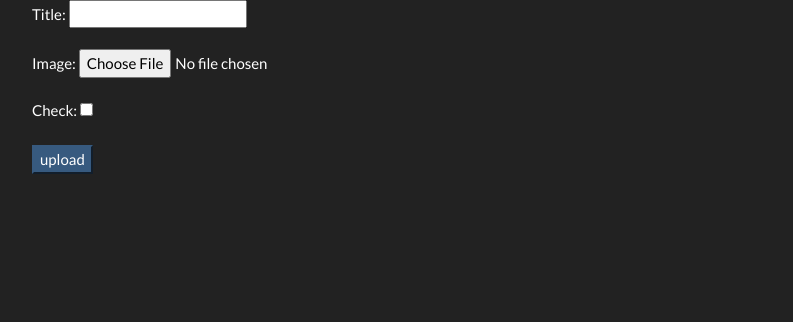
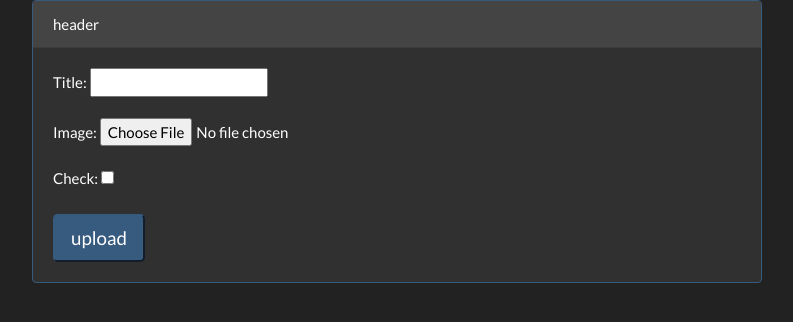
Before and after one commit to capitalisMm/facesite, a Django app: page / in a window 1280 px wide. Shown: the part 71-393 px from the top of the page, without its empty margins (53-846 px from the left). Run offline with Django 3.2, Linux system fonts and the light colour scheme; some libraries are stand-ins or nearby versions.

Commit message:
updated page to only display input form when not submitted

```diff
--- a/face/forms.py
+++ b/face/forms.py
@@ -1,5 +1,7 @@
 from django import forms
 from .models import Post
+from crispy_forms.helper import FormHelper
+from crispy_forms.layout import Submit, Layout, Fieldset, ButtonHolder
 
 
 class PostForm(forms.ModelForm):
--- a/face/templates/face/home.html
+++ b/face/templates/face/home.html
@@ -1,11 +1,21 @@
 {% extends "face/base.html" %}
 {% load crispy_forms_tags %}
 {% block content %}
-    <form method="POST" class="uni-form" enctype="multipart/form-data">
-        {% csrf_token %}
-        {{ form.as_p }}
-        <button type="submit" class="save btn-primary">upload</button>
-    </form>
+
+{% if not submitted %}
+    <div class="card border-primary mb-3">
+        <div class="card-header">header</div>
+        <div class="card-body">
+            <form method="POST" enctype="multipart/form-data">
+                {% csrf_token %}
+                {{ form.as_p }}
+                <button type="submit" class="btm btn-primary btn-lg">upload</button>
+            </form>
+        </div>
+    </div>
+{% endif %}
+
+
 
     {% if submitted %}
         <div class="row" label="card-holder">
```
